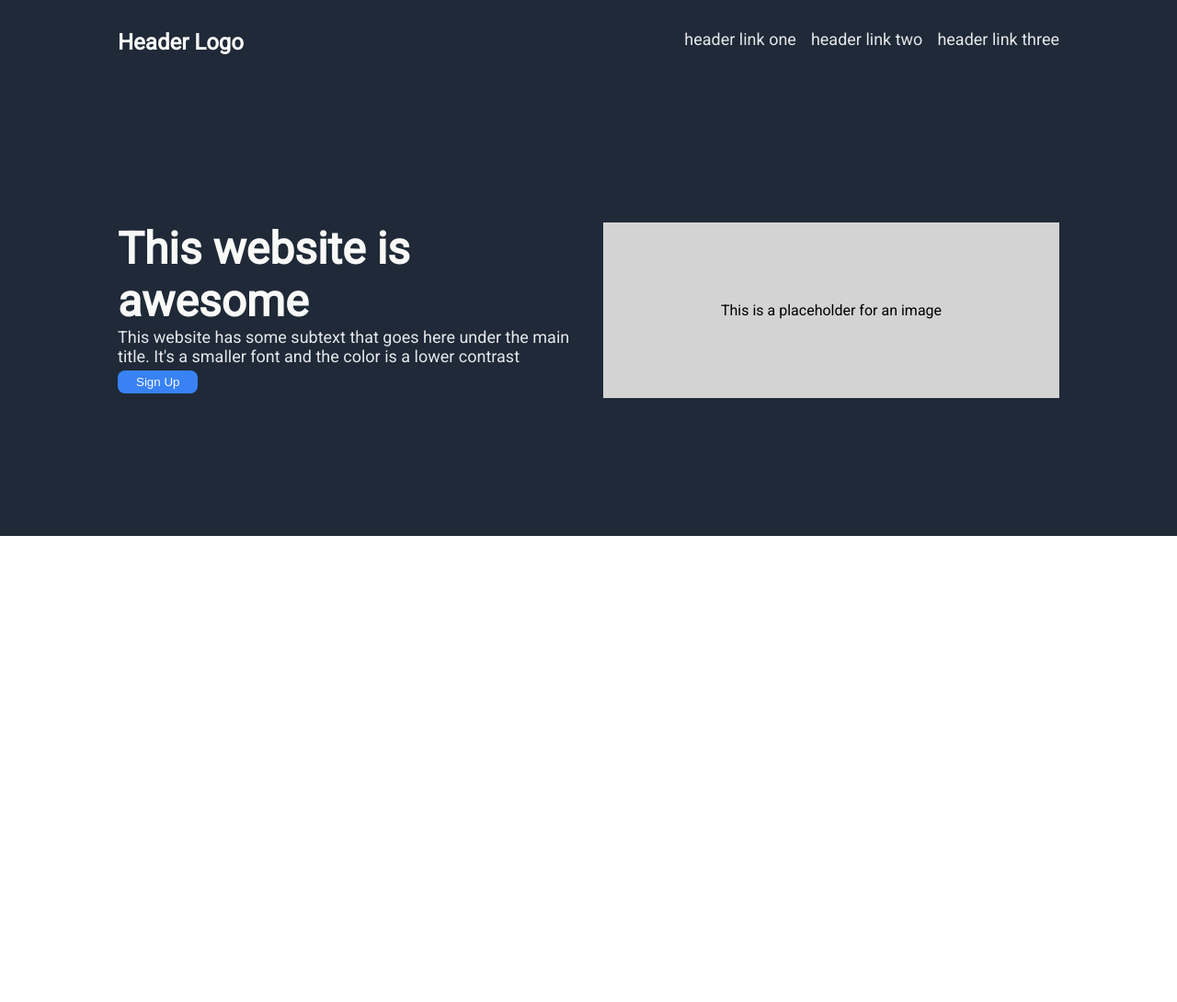
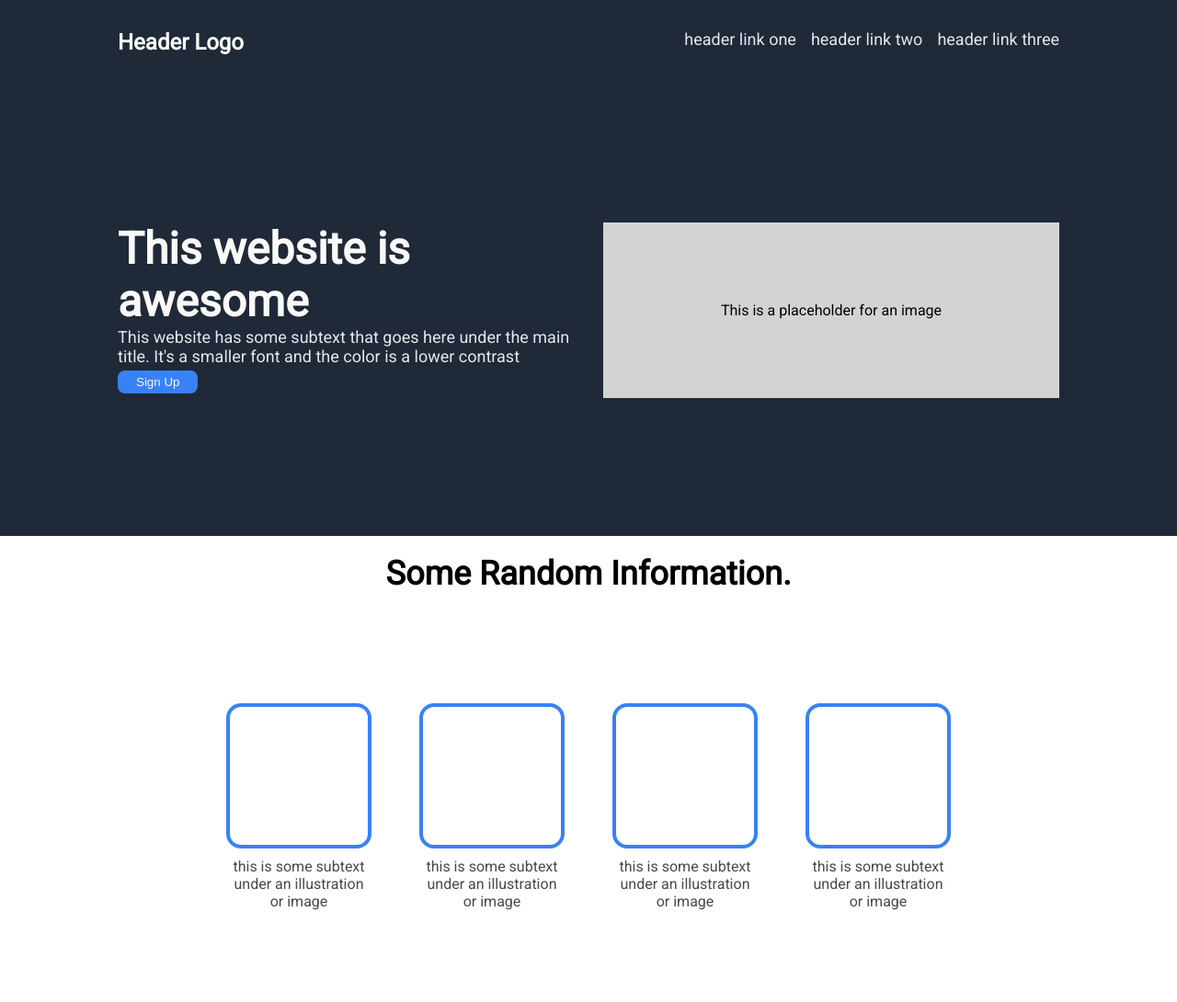
Before and after one commit to bsackett1/odin-flexbox-project, a plain HTML site: page index.html in a window 1280 px wide. Shown: the whole page at 92% size. Before the commit the page ends 800 px from the top, so only its background shows below. Drawn offline with Linux system fonts and the light colour scheme.

Commit message:
Add second section for flex landing page

```diff
--- a/index.html
+++ b/index.html
@@ -7,7 +7,7 @@
         <link href='http://fonts.googleapis.com/css?family=Roboto' rel='stylesheet' type='text/css'>
     </head>
     <body>
-        <div class="hero">
+        <div class="hero-section">
             <div class="hero-container">
                 <div class="header">
                     <div class="logo">Header Logo</div>
@@ -29,5 +29,28 @@
                 </div>
             </div>
         </div>
+        <div class="random-section">
+            <div class="random-container">
+                <div class="random-header">Some Random Information.</div>
+                <div class="random-content">
+                    <div class="random-box">
+                        <div class="random-image"></div>
+                        this is some subtext under an illustration or image
+                    </div>
+                    <div class="random-box">
+                        <div class="random-image"></div>
+                        this is some subtext under an illustration or image
+                    </div>
+                    <div class="random-box">
+                        <div class="random-image"></div>
+                        this is some subtext under an illustration or image
+                    </div>
+                    <div class="random-box">
+                        <div class="random-image"></div>
+                        this is some subtext under an illustration or image
+                    </div>
+                </div>
+            </div>
+        </div>
     </body>
 </html>
--- a/style.css
+++ b/style.css
@@ -3,7 +3,7 @@ body {
     margin: 0;
 }
 
-.hero {
+.hero-section {
     background-color: #1f2937;
     display: flex;
     flex-direction: column;
@@ -50,7 +50,6 @@ a {
     align-items: stretch;
     justify-content: center;
     padding: 150px 0;
-
 }
 
 .hero-text {
@@ -84,3 +83,46 @@ button {
     border-radius: 8px;
     border: none;
 }
+
+.random-section {
+    display: flex;
+    flex-direction: column;
+    align-items: center;
+}
+
+.random-container {
+    width: 60%;
+    display: flex;
+    flex-direction: column;
+    align-items: center;
+}
+
+.random-header {
+    font-size: 36px;
+    font-weight: 800;
+    padding: 20px;
+}
+
+.random-content {
+    display: flex;
+    text-align: center;
+    justify-content: space-around;
+    gap: 60px;
+    padding: 100px 0;
+}
+
+.random-box {
+    display: flex;
+    flex-direction: column;
+    align-items: center;
+    gap: 10px;
+    width: 150px;
+    color: rgb(73, 73, 73);
+}
+
+.random-image {
+    width: 150px;
+    height: 150px;
+    border: 4px solid #3882f6;
+    border-radius: 16px;
+}
```
